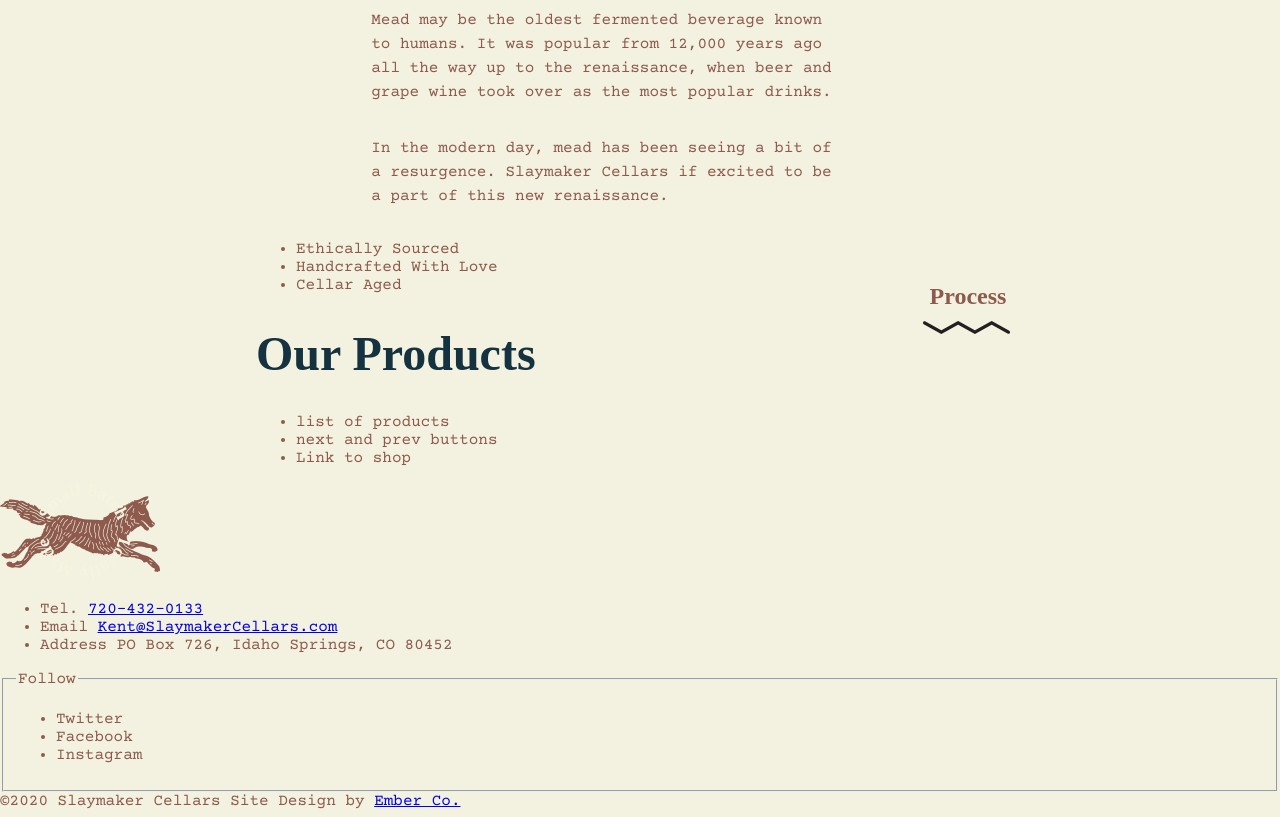
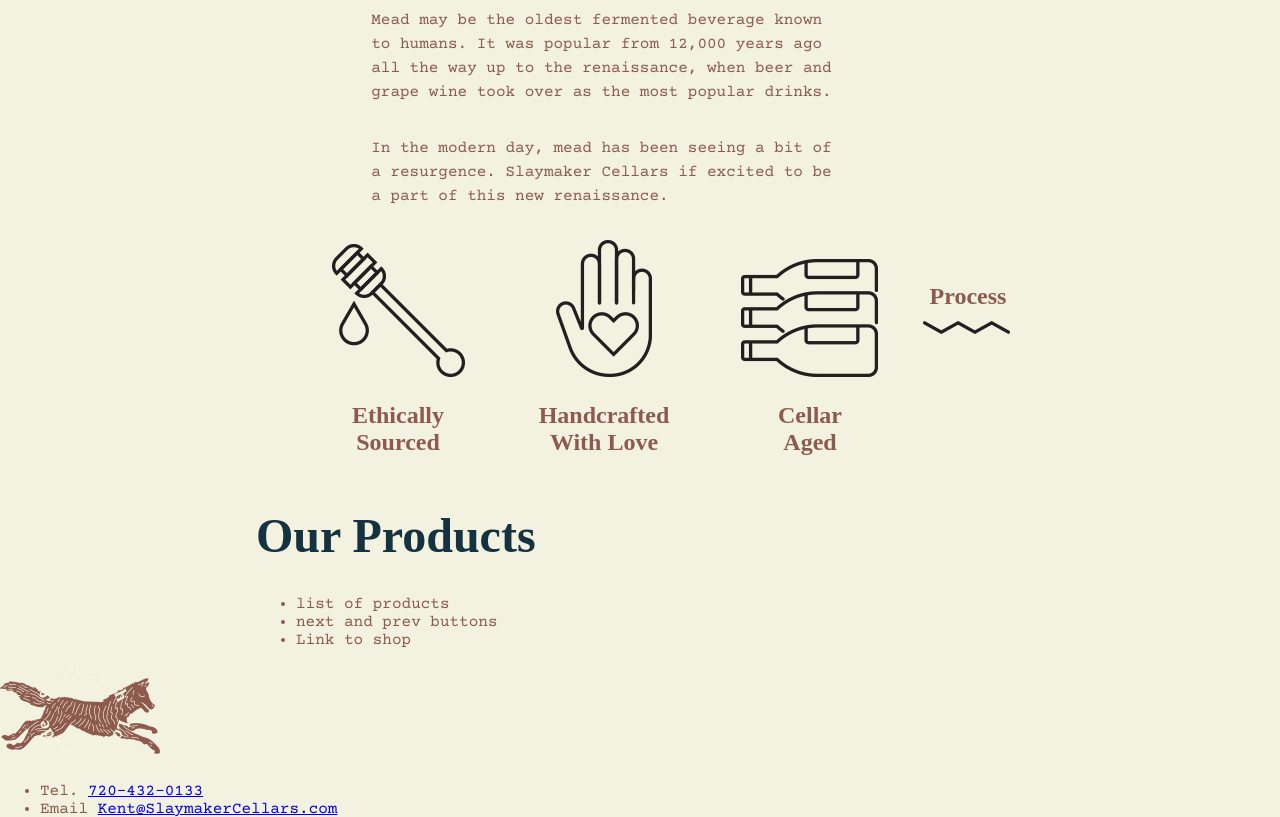
Before and after one commit to kmwalke/slaymakercellars, a Rails app: page / in a window 1280 px wide. Shown: the part 1517-2334 px from the top of the page. Run offline with Rails 7, Linux system fonts and the light colour scheme; style sheets or scripts are compiled from the project's sources; some web fonts are replaced.

Commit message:
[redesign] process section

```diff
--- a/app/assets/stylesheets/home.scss
+++ b/app/assets/stylesheets/home.scss
@@ -105,4 +105,23 @@
       }
     }
   }
+
+  ul.process-list {
+    list-style: none;
+    text-align: center;
+
+    li:first-child {
+      margin: 0;
+    }
+
+    li {
+      display: inline-block;
+      width: 10em;
+      margin-left: 5%;
+    }
+
+    li:last-child h2{
+      word-spacing: 50em;
+    }
+  }
 }
--- a/app/views/home/index.html.erb
+++ b/app/views/home/index.html.erb
@@ -44,9 +44,18 @@
       <%= image_tag 'squiggle.png' %>
     </div>
     <ul class="process-list">
-      <li>Ethically Sourced</li>
-      <li>Handcrafted With Love</li>
-      <li>Cellar Aged</li>
+      <li>
+        <%= image_tag 'sketch_honey_stick.png' %>
+        <h2>Ethically Sourced</h2>
+      </li>
+      <li>
+        <%= image_tag 'sketch_hand_heart.png' %>
+        <h2>Handcrafted With Love</h2>
+      </li>
+      <li>
+        <%= image_tag 'sketch_bottles.png' %>
+        <h2>Cellar Aged</h2>
+      </li>
     </ul>
   </div>
 
```
Also changed, not shown: app/assets/images/sketch_bottles.png (added), app/assets/images/sketch_hand_heart.png (added), app/assets/images/sketch_honey_stick.png (added).
